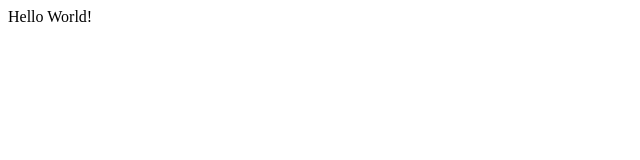
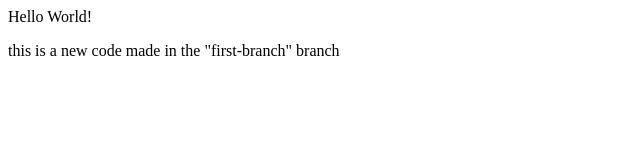
Before and after one commit to rod-101/rod-101.github.io, a plain HTML site: page index.html in a window 1280 px wide. Shown: the whole page, without its empty margins (0-640 px from the left). Drawn offline with Linux system fonts and the light colour scheme.

Commit message:
new code using a new branch

```diff
--- a/index.html
+++ b/index.html
@@ -8,5 +8,8 @@
             <p>
                 Hello World!
             </p>
+
+            <p>this is a new code made in the "first-branch" branch
+            </p>
         </body>
     </html>
```
